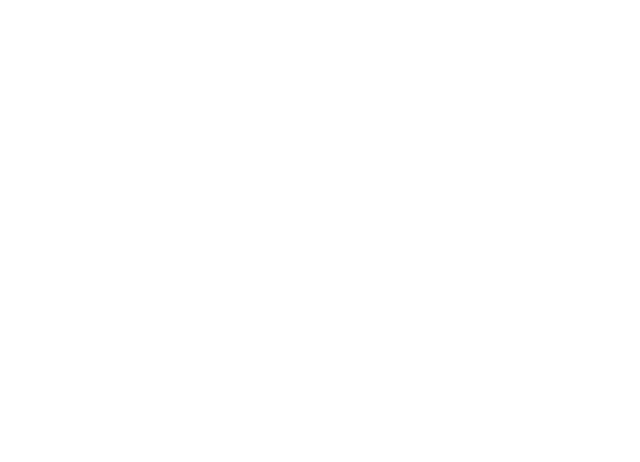
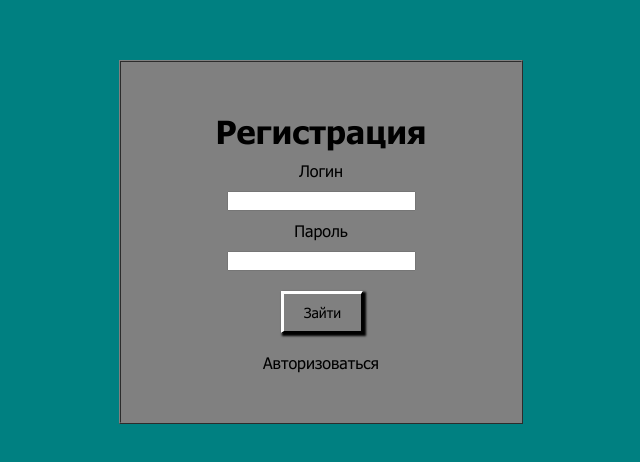
Before and after one commit to kayoshi03/UcPractica-Windows, a React (Create React App) app in the folder frontend/: page /signup in a window 1280 px wide. Shown: the part 158-620 px from the top of the page, without its empty margins (319-959 px from the left). Built offline with nearby package versions, Linux system fonts and the light colour scheme.

Commit message:
auth/signup/signout

```diff
--- a/frontend/src/Layout/Page/SignIn/SignIn.jsx
+++ b/frontend/src/Layout/Page/SignIn/SignIn.jsx
@@ -3,16 +3,21 @@
 import {useEffect} from "react";
 import {signin} from "../../../lib/utils/signin";
 import {is_auth} from "../../../lib/utils/API";
+import {Link} from "react-router-dom";
 
 const SignIn = ({user, sign}) => {
     const nav = useNavigate()
-    const signIn = (e) => {
+    const signIn = async (e) => {
         const data = new FormData(e.target)
         const name = data.get("name")
         const pass = data.get("pass")
+
         e.preventDefault()
-        signin(user, sign, name, pass)
-        nav("/")
+
+        const res = await signin(user, sign, name, pass)
+        if (res === 0) {
+            nav("/")
+        }
     }
 
     useEffect(() => {
@@ -33,6 +38,7 @@
                     <input name="pass"/>
                 </div>
                 <button>Зайти</button>
+                <Link to="/signup">Зарегестрироваться</Link>
             </form>
         </div>
 
--- a/frontend/src/Layout/Page/SignIn/style.scss
+++ b/frontend/src/Layout/Page/SignIn/style.scss
@@ -36,9 +36,16 @@
       margin-bottom: 10px;
     }
 
+    a {
+       text-decoration: none;
+       color: black;
+    }
+
     button {
       height: auto;
       padding: 10px 20px;
+      margin-bottom: 10px;
     }
   }
+
 }
--- a/frontend/src/Layout/Page/SignUp/SignUp.jsx
+++ b/frontend/src/Layout/Page/SignUp/SignUp.jsx
@@ -1,7 +1,37 @@
-const SignUp = ({sign}) => {
+import {useNavigate} from "react-router";
+import {Link} from "react-router-dom";
+import {signup} from "../../../lib/utils/signup";
+
+const SignUp = ({user, sign}) => {
+    const nav = useNavigate()
+
+    const signUp = async (e) => {
+        e.preventDefault()
+        const data = new FormData(e.target)
+        const name = data.get("name")
+        const password = data.get("pass")
+
+        const res = await signup(name, password, user, sign)
+        if(res === 0) {
+            nav("/signin")
+        }
+    }
+
     return(
-        <>
-        </>
+        <div className="form">
+            <form onSubmit={signUp}>
+                <h1>Регистрация</h1>
+
+                <div className="login">
+                    <p>Логин</p>
+                    <input name="name"/>
+                    <p>Пароль</p>
+                    <input name="pass"/>
+                </div>
+                <button>Зайти</button>
+                <Link to="/signin">Авторизоваться</Link>
+            </form>
+        </div>
     )
 };
 
--- a/frontend/src/lib/utils/API.js
+++ b/frontend/src/lib/utils/API.js
@@ -11,5 +11,6 @@
     baseURL: "http://31.129.105.229:8080",
     headers: {
         Authorization: `Bearer ${cookie.get("access_token_cookie")}`,
+        "Access-Control-Allow-Origin" : "*"
     }
 })
--- a/frontend/src/lib/utils/signin.js
+++ b/frontend/src/lib/utils/signin.js
@@ -1,16 +1,32 @@
 import {API} from "./API";
 import cookie from  "js-cookie"
 
-export const signin = (user, setUser, name, pass) => {
-    API.post("/login", {
-        username: name,
-        password: pass
-    }).then(response => {
-        cookie.set("access_token_cookie", response.data.payload)
-        setUser({...user, name: name, auth: true})
-        localStorage.setItem("name", name)
-        localStorage.setItem("auth", true)
-    }).catch(error => {
-        console.log(error);
-    });
+export const  signin = async (user, setUser, name, pass) => {
+
+    try {
+        if(name === "" || pass === "") {
+            alert("Не все поля заполнены")
+        }
+        else  {
+            const log = await API.post("/login", {
+                username: name,
+                password: pass
+            })
+
+            if (log.data.error) {
+                alert(log.data.message)
+            }
+            else {
+                console.log(log.data)
+                cookie.set("access_token_cookie", log.data.payload)
+                setUser({...user, name: name, auth: true})
+                localStorage.setItem("name", name)
+                localStorage.setItem("auth", true)
+                return 0
+            }
+        }
+    }
+    catch (error) {
+        console.log(error)
+    }
 }
--- /dev/null
+++ b/frontend/src/lib/utils/signup.js
@@ -0,0 +1,21 @@
+import {API} from "./API";
+import cookie from "js-cookie";
+
+export const signup = async (name, pass, user, setUser) => {
+    try {
+        const res = await API.post("/register", {
+            username: name,
+            password: pass
+        })
+
+        console.log(res.data)
+
+        if(!res.data.error) {
+            alert("Пользователь создан")
+            return 0
+        }
+    }
+    catch (error) {
+        console.log(error)
+    }
+}
```
